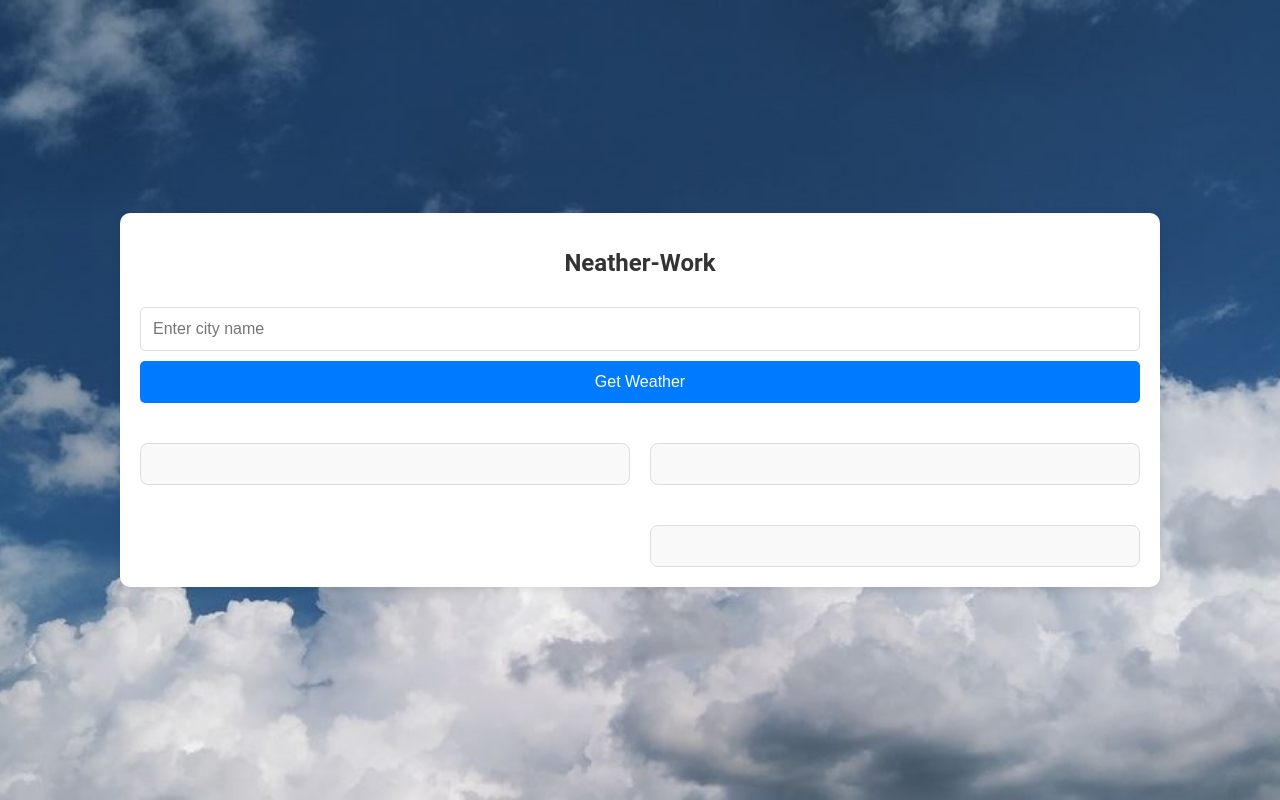
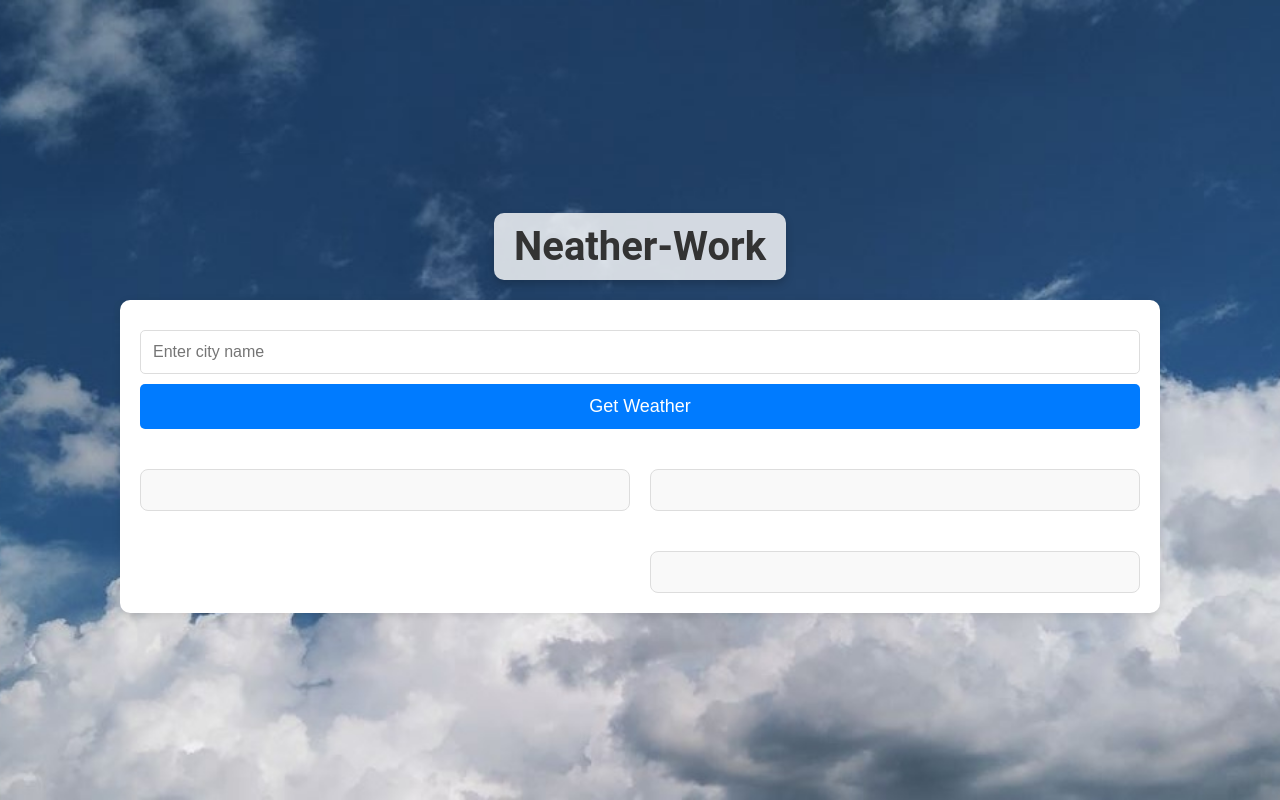
Before and after one commit to Castlemo/weather_app, a Flask app: page / in a window 1280 px wide. Run offline with Flask 3, Linux system fonts and the light colour scheme.

Commit message:
타이틀분리

```diff
--- a/templates/index.html
+++ b/templates/index.html
@@ -12,6 +12,7 @@
             margin: 0;
             padding: 0;
             display: flex;
+            flex-direction: column;
             justify-content: center;
             align-items: center;
             height: 100vh;
@@ -44,6 +45,17 @@
             text-align: center;
         }
 
+        .title {
+            font-size: 40px;
+            font-weight: bold;
+            color: #333;
+            background-color: #ffffffcc;
+            padding: 10px 20px;
+            border-radius: 10px;
+            box-shadow: 0 4px 8px rgba(0, 0, 0, 0.2);
+
+        }
+
         h1 {
             color: #333;
             font-size: 24px;
@@ -68,7 +80,7 @@
             border: none;
             border-radius: 5px;
             cursor: pointer;
-            font-size: 16px;
+            font-size: 18px;
         }
 
         button:hover {
@@ -208,9 +220,10 @@
     </style>
 </head>
 <body>
+    <h1 class="title">Neather-Work</h1>
+
     <div class="container">
         <div class="search-section">
-            <h1>Neather-Work</h1>
             <div>
                 <input type="text" id="city" placeholder="Enter city name">
                 <button onclick="getWeather()">Get Weather</button>
```
